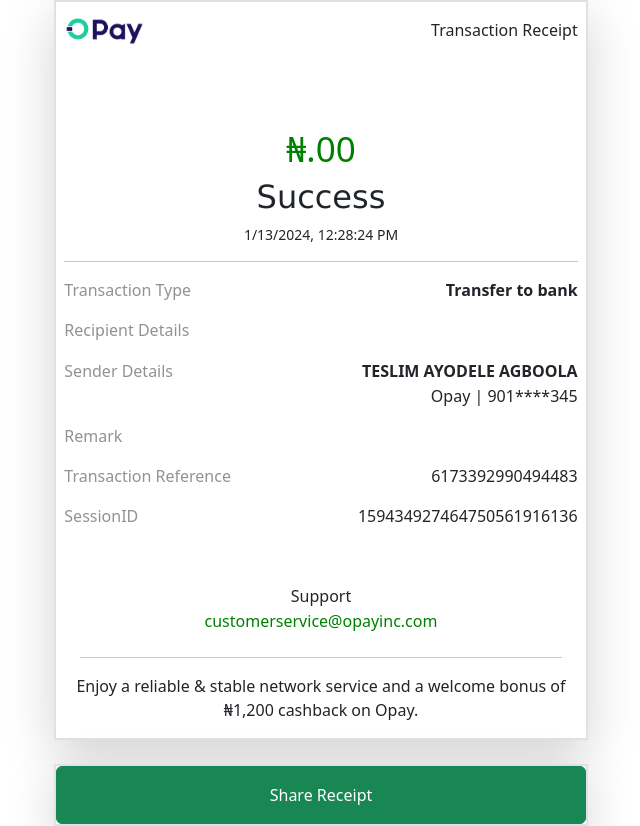
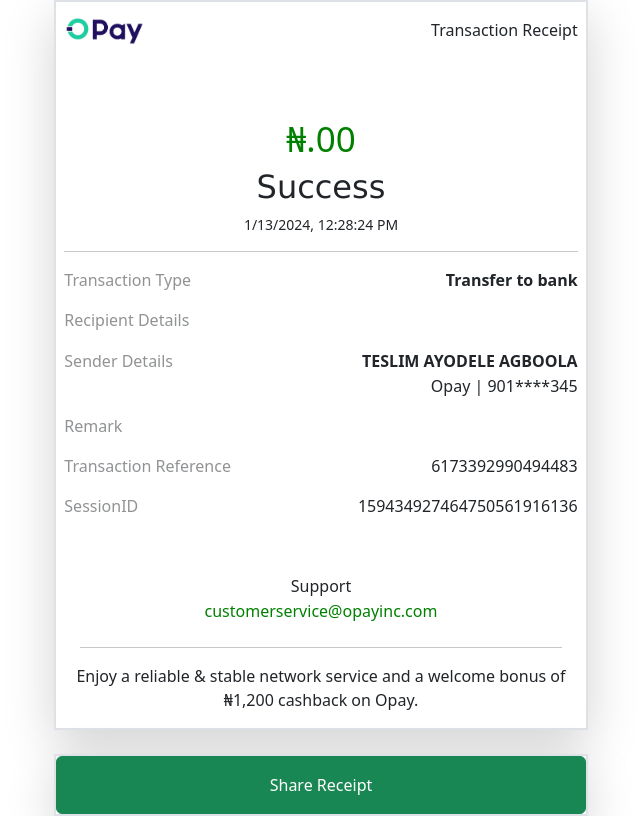
Before and after one commit to devtescode/Terryopay, a React (Vite) app: page /dashboard in a window 1280 px wide. Shown: the whole page, without its empty margins (319-959 px from the left). Built offline with nearby package versions, Linux system fonts and the light colour scheme.

Commit message:
my opay commit

```diff
--- a/src/components/DashboardDetails.jsx
+++ b/src/components/DashboardDetails.jsx
@@ -59,7 +59,7 @@
                         <p>Transaction Receipt</p>
                     </div>
                 </div>
-                <div className='text-center' style={{ marginTop: "70px" }}>
+                <div className='text-center' style={{ marginTop: "60px" }}>
                     <h2 style={{ color: "green", fontSize: "35px" }}>
                         ₦{amount}.00
                     </h2>
```
